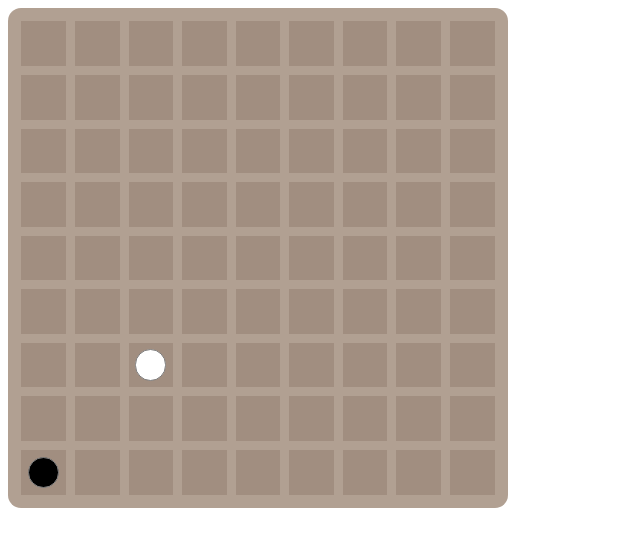
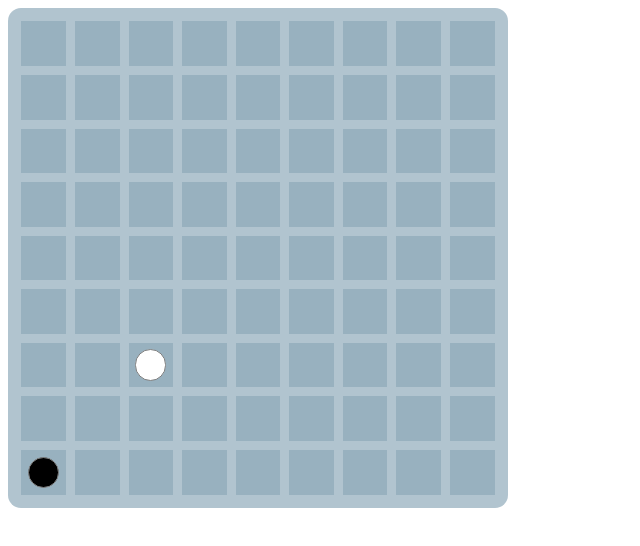
Before and after one commit to haruyama480/hr-quoridor-viewer, a Svelte app: page / in a window 1280 px wide. Shown: the top 546 px of the page, without its empty margins (0-640 px from the left). Built offline with nearby package versions, Linux system fonts and the light colour scheme.

Commit message:
fix color

```diff
--- a/src/HrQuoridorView.svelte
+++ b/src/HrQuoridorView.svelte
@@ -162,13 +162,13 @@
 
   /* color */
   .rowPCell .columnPCell {
-    background-color: rgb(161, 142, 128);
+    background-color: rgb(152 177 191);
   }
   .rowPath,
   .columnPath,
   .rowMargin :not(.columnMargin),
   .columnMargin {
-    background-color: rgb(177, 160, 146);
+    background-color: rgb(177 196 207);
   }
   .rowMargin:first-child > .columnMargin:first-child {
     border-radius: 100% 0 0 0;
```
